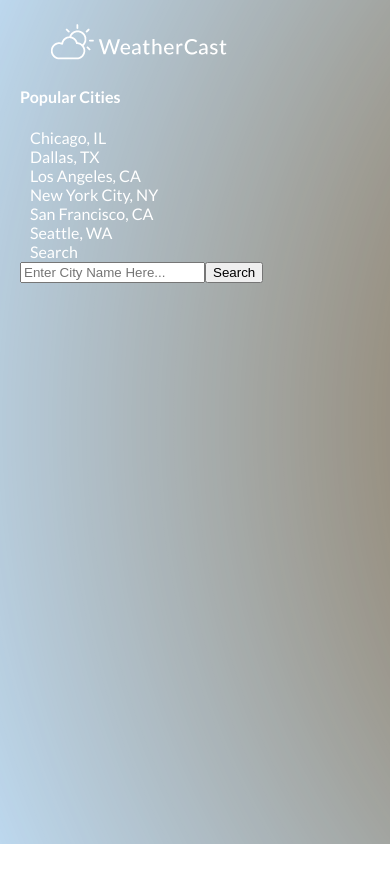
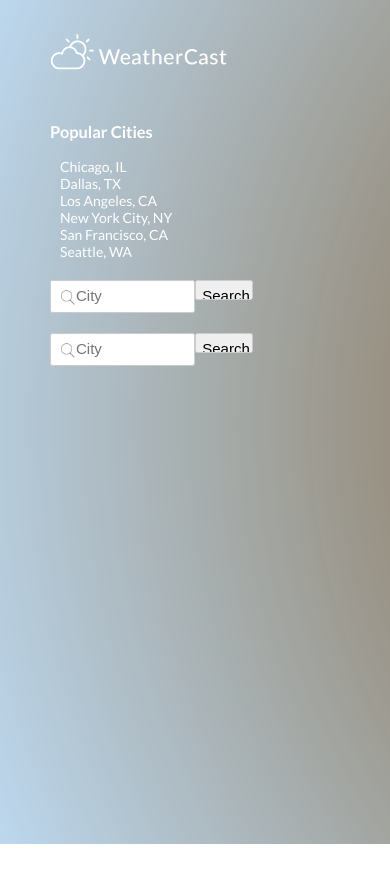
Before and after one commit to azhou31/Angular-Weather_Forecast, an Angular app: page /search in a window 390 px wide. Shown: the top 882 px of the page. Built offline with nearby package versions, Linux system fonts and the light colour scheme; a web font is replaced by a local one.

Commit message:
added responsive search field & button

```diff
--- a/src/app/app.component.css
+++ b/src/app/app.component.css
@@ -1,7 +1,7 @@
 body{
     font-family: 'Lato', sans-serif;
     margin:0;
-    padding:20px;
+    padding:30px 20px;
     height:100%;
     color:white;
 }
@@ -13,15 +13,9 @@ body{
     vertical-align: middle;
 }
 
-.header-container_primary{
-    display: inline;
-
-}
-
 img{
     max-width: 100%;
     height:auto;
-
 }
 
 a{
@@ -33,8 +27,10 @@ a{
 .weatherData{
     display:inline-block;
     vertical-align: top;
+    padding: 10px;
 }
 .weather{
     display:inline-block;
     vertical-align: top;
+    margin: 20px;
 }
--- a/src/app/app.component.html
+++ b/src/app/app.component.html
@@ -9,7 +9,7 @@
     <br>
     <div class="weather">
       <div class="weatherData">
-        <h4>Popular Cities</h4>
+        <h3>Popular Cities</h3>
         <a [routerLink]="['/chicago']">Chicago, IL</a>
         <br>
         <a [routerLink]="['/dallas']">Dallas, TX</a>
@@ -22,12 +22,16 @@
         <br>
         <a [routerLink]="['/seattle']">Seattle, WA</a>
         <Br>
-          <a [routerLink]="['/search']">Search</a>
+          <!-- <a [routerLink]="['/search']">Search</a> -->
         </div>
 
         <div class="weatherData">
           <router-outlet></router-outlet>
         </div>
+
+        <div class="weatherData">
+          <app-search></app-search>
+        </div>
       </div>
 
     </body>
--- a/src/app/app.module.ts
+++ b/src/app/app.module.ts
@@ -22,6 +22,7 @@ import { CapitalizePipe } from './capitalize.pipe';
 //SERVICES
 import { WeatherServiceService } from './weather-service.service';
 
+
 @NgModule({
   declarations: [
     AppComponent,
@@ -32,7 +33,8 @@ import { WeatherServiceService } from './weather-service.service';
     LosangelesComponent,
     NewyorkComponent,
     CapitalizePipe,
-    SearchComponent
+    SearchComponent,
+
   ],
   imports: [
     BrowserModule,
--- a/src/app/search/search.component.css
+++ b/src/app/search/search.component.css
@@ -0,0 +1,41 @@
+.form{
+    display: block;
+    margin: 0 auto;
+    width: 100%;
+    white-space: nowrap;
+}
+
+input[type=text].form-control {
+    box-sizing: border-box;
+    width: 50%;
+    height: 1.75rem;
+    display: inline-block;
+    border: 1px solid #ccc;
+    border-radius: 0.25rem;
+    font-size: 1.5rem;
+    background-color: white;
+    background-image: url('/assets/searchicon.png');
+    background-position: 0.625rem 0.625rem;
+    background-size: 2.5vh;
+    background-repeat: no-repeat;
+    padding: 1.5rem 1.6rem 1.6rem 2.5rem;
+    -webkit-transition: width 0.4s ease-in-out;
+    transition: width 0.4s ease-in-out;
+}
+
+input[type=text]:focus {
+    width: 100%;
+}
+
+input[type=button].btn-search{
+    box-sizing: border-box;
+    border-radius: 0.25rem;
+    border: 1px solid #ccc;
+    box-sizing: border-box;
+    height: 2rem;
+    padding: 0.625rem;
+    font-size: 1.5rem;
+    cursor: pointer;
+    width: 20%;
+
+}
--- a/src/app/search/search.component.html
+++ b/src/app/search/search.component.html
@@ -1,11 +1,12 @@
 <body>
+  <div id="form">
+    <form action="" method="GET" ng-submit="searchWeather()">
+      <input type="text" id="search_box" placeholder="City" class="form-control" name="city" [(ngModel)]="city"
+      >
+      <input type="button" class="btn-search" (click)="save()" value="Search">
+    </form>
+  </div>
 
-    <form action="" method="GET" ng-submit="searchWeather()">
-      <input type="text" id="search_box" placeholder="Enter City Name Here..." name="city" [(ngModel)]="city"
-      >
-      <button class="btn btn-primary" (click)="
-      save()" >Search</button>
-    </form>
 <div class="toggle-panel" *ngIf="show">
   <h3>{{city | capitalize}}</h3>
   <div id="info">
--- a/src/app/search/search.component.ts
+++ b/src/app/search/search.component.ts
@@ -14,14 +14,12 @@ export class SearchComponent implements OnInit {
   info: any = {humidity: "", description:"", temp:"", min:"", max:"",wind:""};
   show=false;
 
-
   constructor(private _weatherserviceservice: WeatherServiceService) { }
 
   ngOnInit() {
   }
 
   save(){
-
     console.log("wanted to get the weather!")
     this._weatherserviceservice.searchWeather(this.city)
     .subscribe((response)=>{
--- a/src/index.html
+++ b/src/index.html
@@ -11,6 +11,7 @@
 <body>
   <div class="box gradDynamic">
     <app-root></app-root>
+
   </div>
 </body>
 </html>
--- a/src/styles.css
+++ b/src/styles.css
@@ -1,11 +1,18 @@
 /* You can add global styles to this file, and also import other style files */
 @import url('https://fonts.googleapis.com/css?family=Lato:100,200,300,500,400,700,800');
 
-body, html{
+html{
+  margin:0;
+    padding:0;
+    color:white;
+    font-size: 62.5%;
+}
+
+body{
     margin:0;
     padding:0;
     color:white;
-
+    font-size: 1.4rem;
 }
 
 .box{
```
Also changed, not shown: src/assets/searchicon.png (added).
